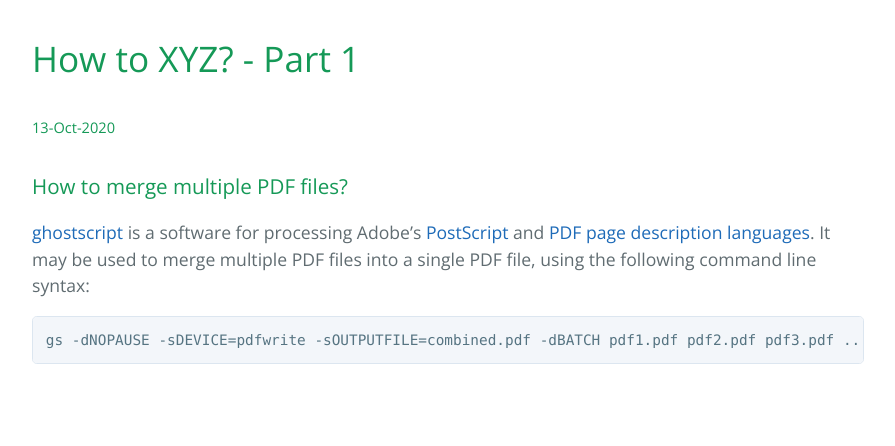
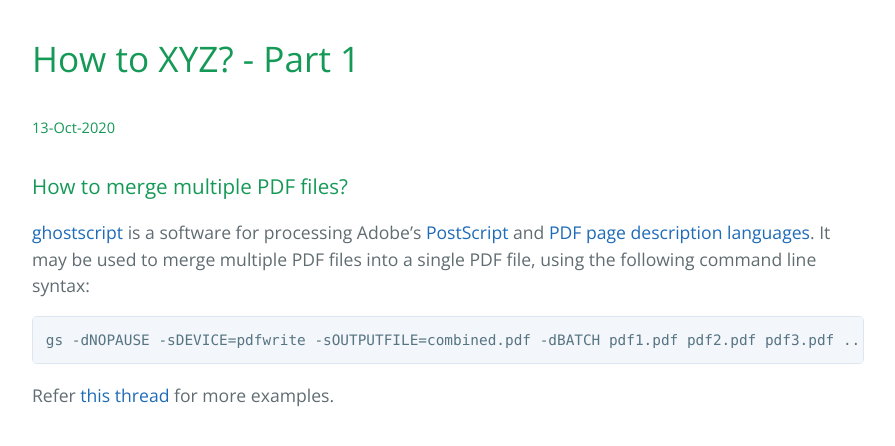
Before and after one commit to vinitjoglekar/vinitjoglekar.github.io, a Jekyll site: the page built from _pages/how_to_1.md, in a window 1280 px wide. Shown: the top 446 px of the page, without its empty margins (192-1087 px from the left). Built offline with Jekyll 4.4.1, drawn with Linux system fonts in a browser that asks for light colours.

Commit message:
Update how_to_1.md

````diff
--- a/_pages/how_to_1.md
+++ b/_pages/how_to_1.md
@@ -11,3 +11,4 @@ title: How to XYZ? - Part 1
 ```Shell
 gs -dNOPAUSE -sDEVICE=pdfwrite -sOUTPUTFILE=combined.pdf -dBATCH pdf1.pdf pdf2.pdf pdf3.pdf ...
 ```
+Refer [this thread](https://stackoverflow.com/a/19358402) for more examples.
````
